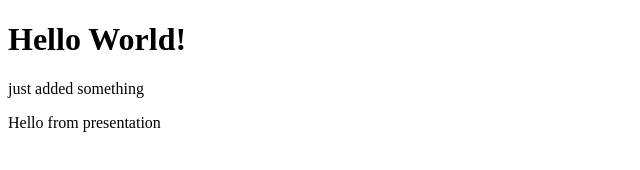
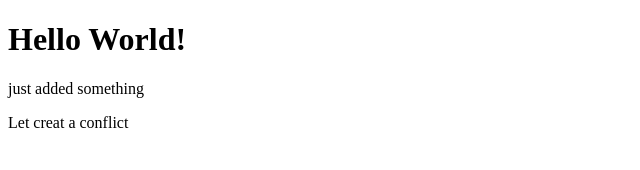
Before and after one commit to kamdjouduplex/first-demo1, a plain HTML site: page index.html in a window 1280 px wide. Shown: the full height of the page, 0-640 px from the left. Drawn offline with Linux system fonts and the light colour scheme.

Commit message:
some updated

```diff
--- a/index.html
+++ b/index.html
@@ -6,6 +6,6 @@
 <body>
 	<h1>Hello World!</h1>
 	<p>just added something</p>
-	<p>Hello from presentation</p>
+	<p>Let creat a conflict</p>
 </body>
 </html>
```
